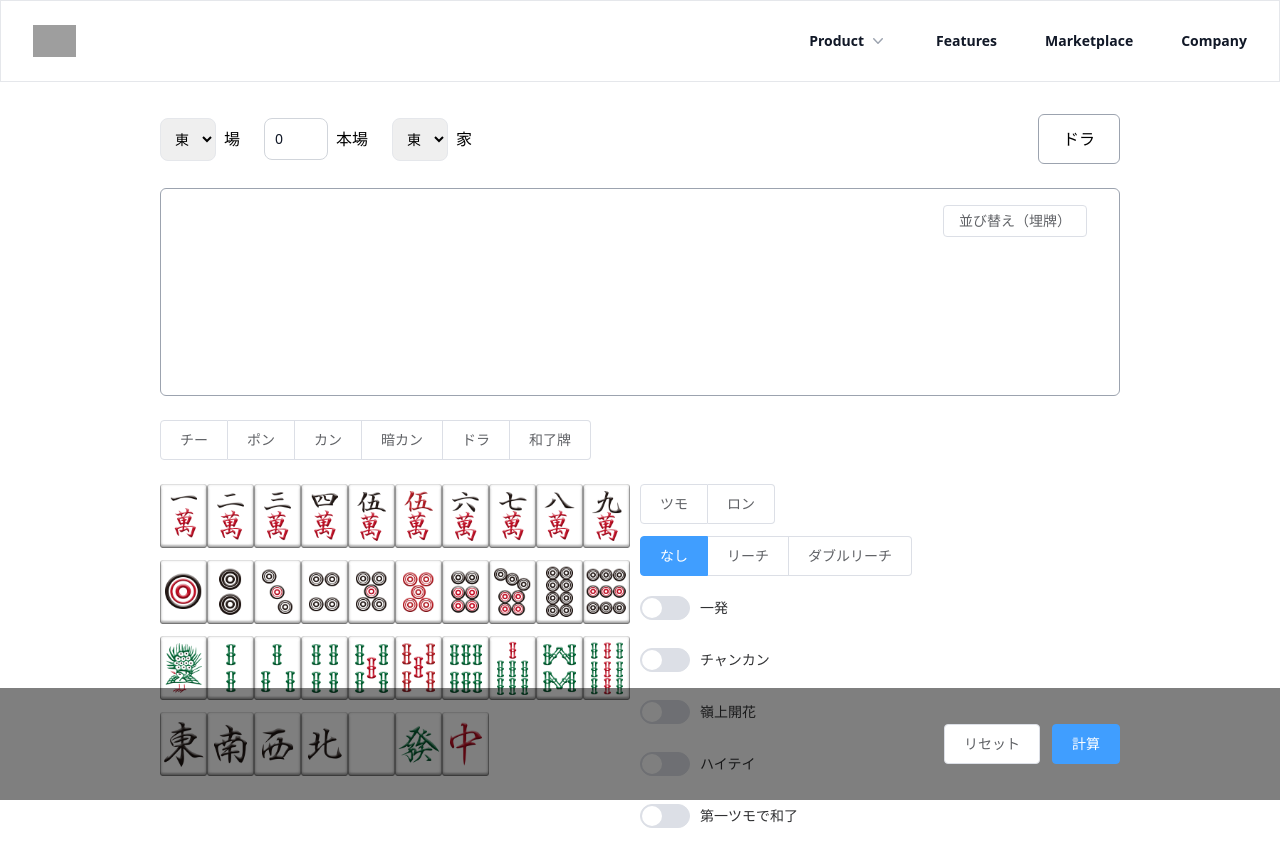
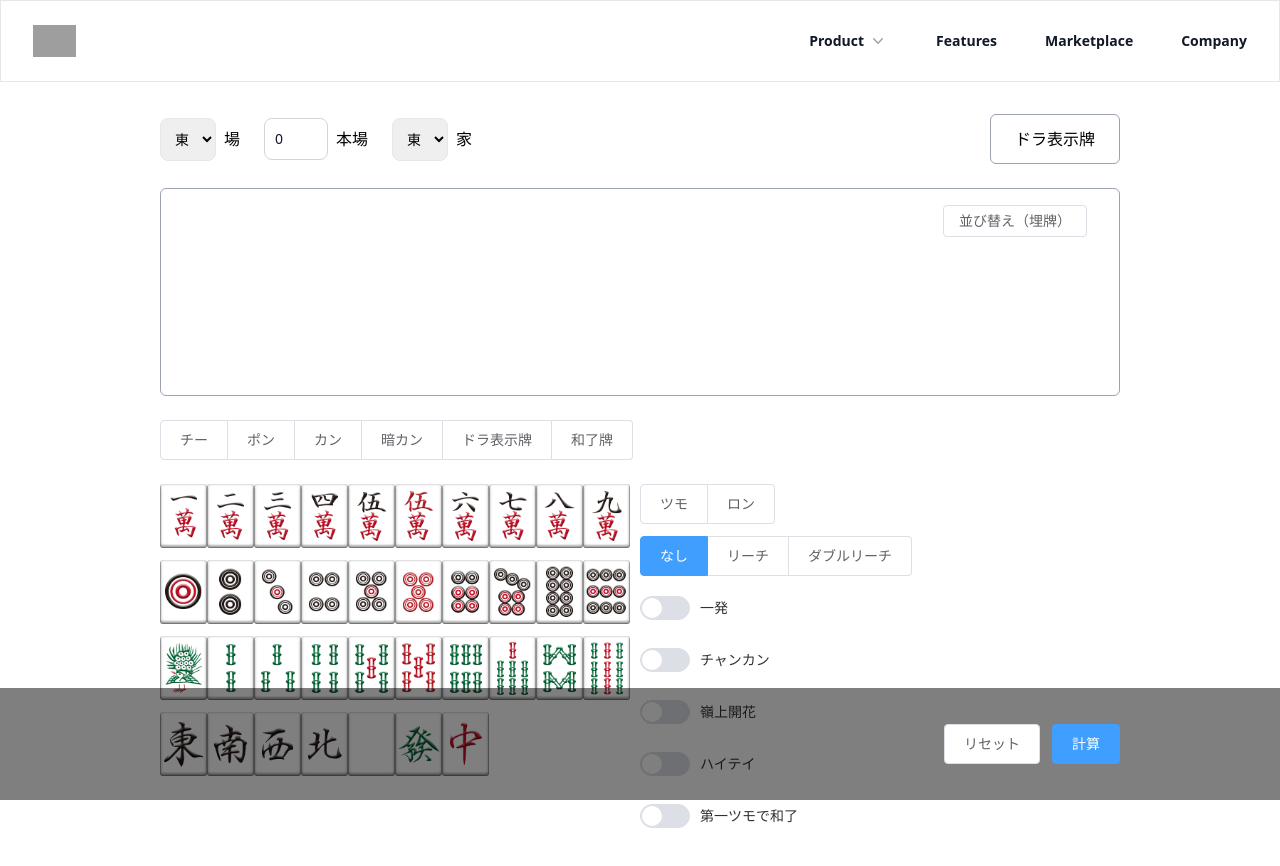
Before and after one commit to yasunaga-shuto/mahjong-point-front, a Nuxt app: page / in a window 1280 px wide. Shown: the top 866 px of the page. Built offline with nearby package versions, Linux system fonts and the light colour scheme; grey boxes are pictures that could not be loaded.

Commit message:
表示牌に変更

```diff
--- a/app.vue
+++ b/app.vue
@@ -31,10 +31,10 @@
             <label class="ml-2">家</label>
           </div>
         </div>
-        <!-- ドラ -->
+        <!-- ドラ表示牌 -->
         <div class="border border-gray-400 rounded-md py-3 px-6">
-          ドラ
-          <div>
+          ドラ表示牌
+          <div class="text-center">
             <img v-for="(d, index) in dora" :key="index" :src="`/pai/${d}.png`" width="37" class="inline">
           </div>
         </div>
@@ -57,7 +57,7 @@
           <el-radio-button label="ポン" value="pon" />
           <el-radio-button label="カン" value="kan" />
           <el-radio-button label="暗カン" value="ankan" />
-          <el-radio-button label="ドラ" value="dora" />
+          <el-radio-button label="ドラ表示牌" value="dora" />
           <el-radio-button label="和了牌" value="agari" />
         </el-radio-group>
       </div>
@@ -303,8 +303,8 @@ const calculate = async () => {
       sou,
       pin,
       honors,
-      dora: ['1s'],
-      win_tile_str: '1m',
+      dora: dora.value,
+      win_tile_str: tehai.value[0],
     }
   })
   console.log(data)
```
